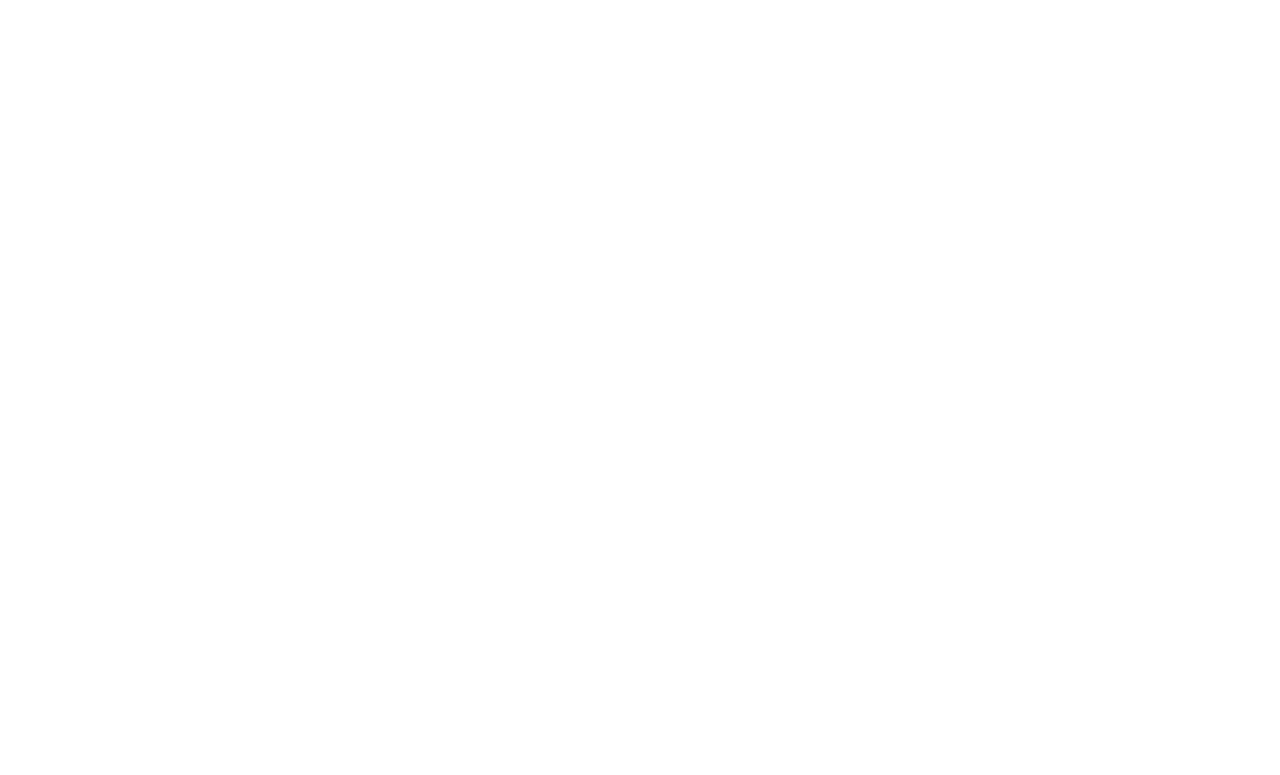
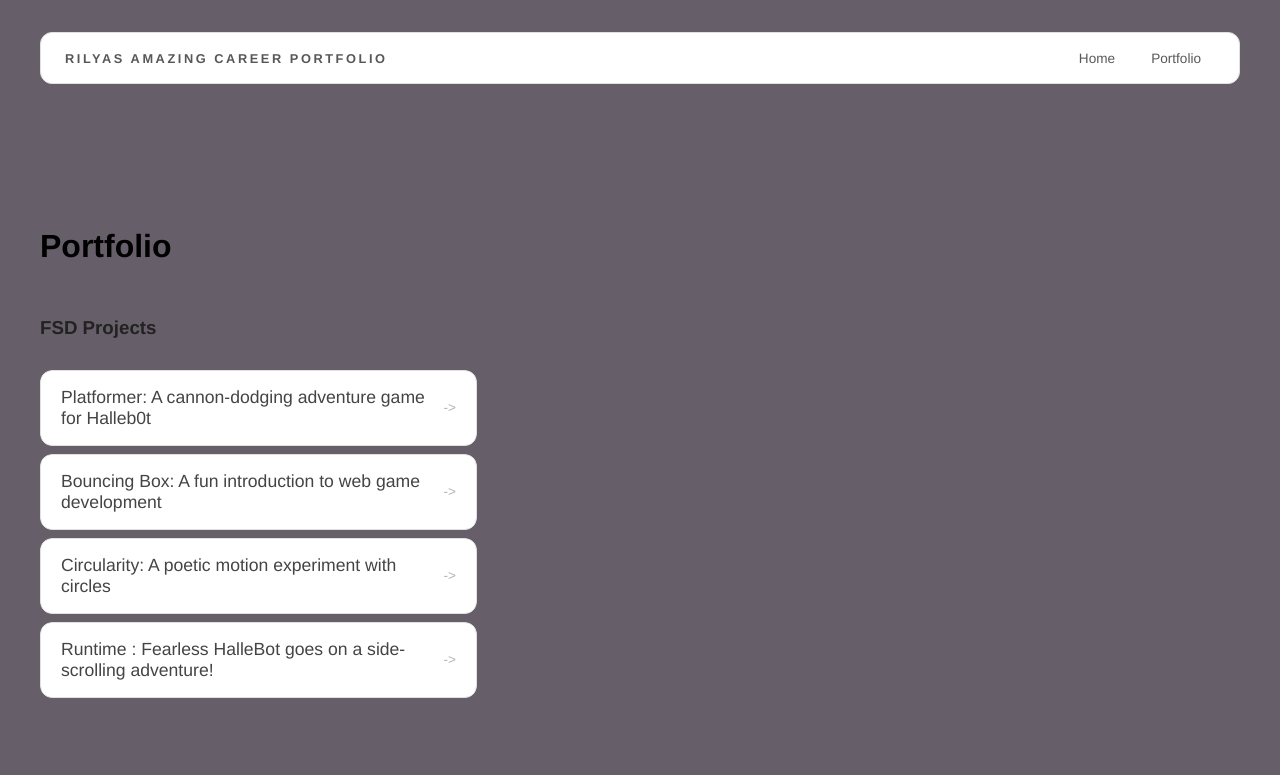
Before and after one commit to rilyacollins/rilyacollins.github.io, a plain HTML site: page portfolio.html in a window 1280 px wide. Drawn offline with Linux system fonts and the light colour scheme.

Commit message:
portfolio

```diff
--- a/portfolio.html
+++ b/portfolio.html
@@ -1,12 +1,52 @@
 <!DOCTYPE html>
 <html>
   <head>
-    <title>CHANGE ME</title>
+    <title>Rilyas Career Portfolio</title>
+     <link rel="stylesheet" href="style.css" />
   </head>
 
   <body>
     <!-- All content goes here -->
     <div id="all-contents">
+   <nav>
+    <h1>Rilyas Amazing Career Portfolio</h1>
+<ul id="nav-ul">
+<li class="nav-li">
+  <a href="index.html">Home</a>
+</li>
+<li class="nav-li">
+  <a href="portfolio.html">Portfolio</a>
+</li>
+</ul>
+  </nav>
+  <main>
+<div class="content">
+    <h1>Portfolio</h1>
+    <h3>FSD Projects</h3>
+    <ul id="portfolio">
+
+
+
+      <li>
+    <a href="fsd-projects/platformer/">Platformer: A cannon-dodging adventure game for Halleb0t</a>
+  </li>
+  <li>
+    <a href="fsd-projects/bouncing-box/">Bouncing Box: A fun introduction to web game development</a>
+  </li>
+  <li>
+    <a href="fsd-projects/circularity/">Circularity: A poetic motion experiment with circles</a>
+  </li>
+  <li>
+   <a href="fsd-projects/runtime/">Runtime : Fearless HalleBot goes on a side-scrolling adventure!</a>
+  </li>
+
+    </ul>
+
+
+     <!-- ASD Projects will go here -->
+
+  </div>
+</main>
 
     </div>
   </body>
--- a/style.css
+++ b/style.css
@@ -151,3 +151,55 @@ nav h1 {
   background: #000000a8;
   color: #fff;
 }
+/* Portfolio styles */
+.content h1 {
+  color: black;
+}
+
+#portfolio {
+  list-style: none;
+  margin: 0;
+  padding: 0;
+  width: 100%;
+  display: flex;
+  flex-direction: column;
+  gap: 8px;
+}
+
+#portfolio li {
+  border-radius: 12px;
+  overflow: hidden;
+}
+
+#portfolio a {
+  display: flex;
+  justify-content: space-between;
+  align-items: center;
+  text-decoration: none;
+  color: #444;
+  padding: 16px 20px;
+  font-size: 1.1rem;
+  font-weight: 500;
+  background: #fff;
+  border: 1px solid #e0e0e0;
+  border-radius: 12px;
+  transition: background 0.25s ease, color 0.25s ease, transform 0.25s ease;
+}
+
+#portfolio a:hover {
+  background: #000;
+  color: #fff;
+  transform: translateX(4px);
+}
+
+#portfolio a::after {
+  content: "->";
+  font-size: 0.85rem;
+  opacity: 0.4;
+  transition: opacity 0.25s ease;
+  white-space: nowrap;
+}
+
+#portfolio a:hover::after {
+  opacity: 1;
+}
```
